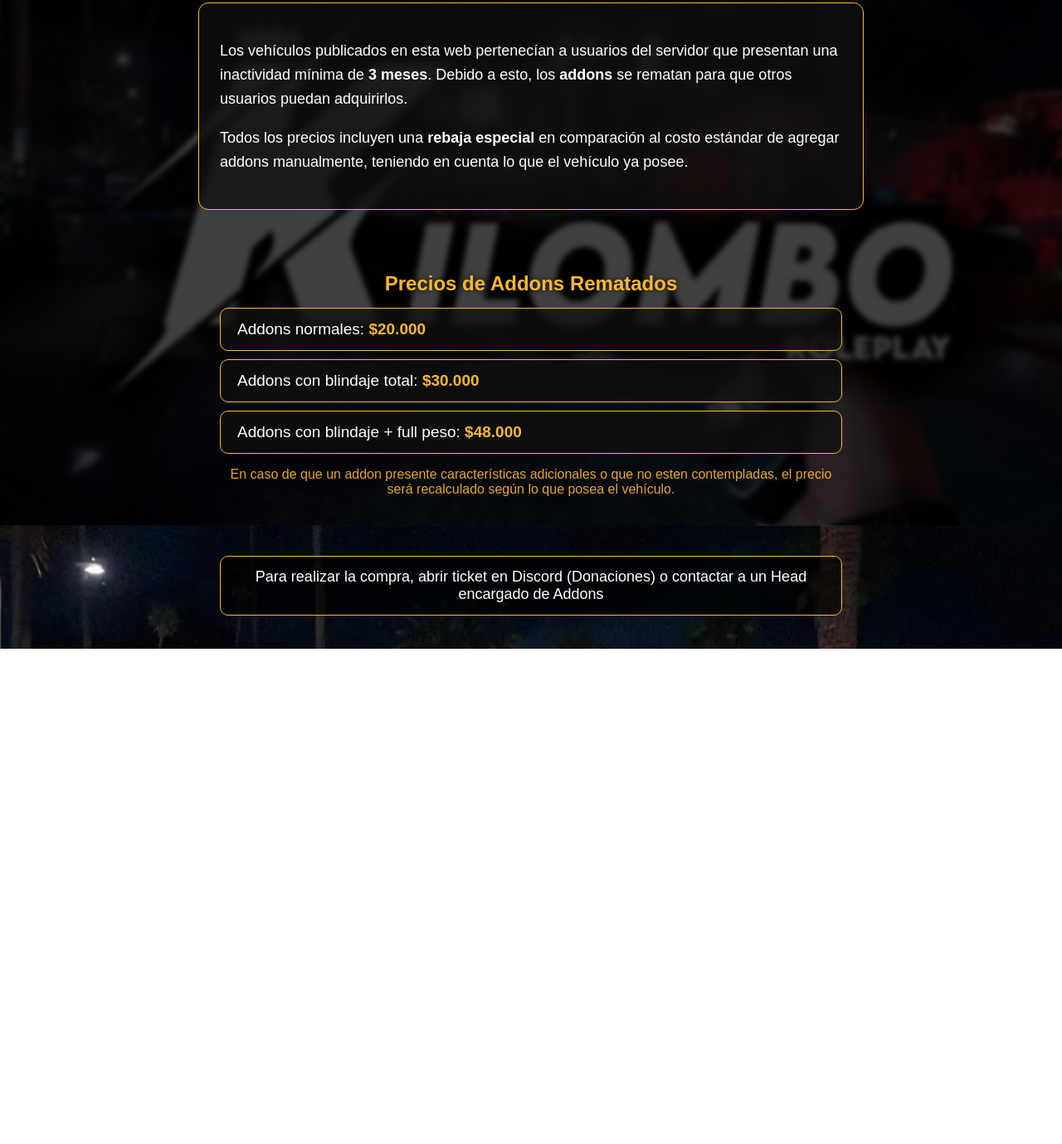
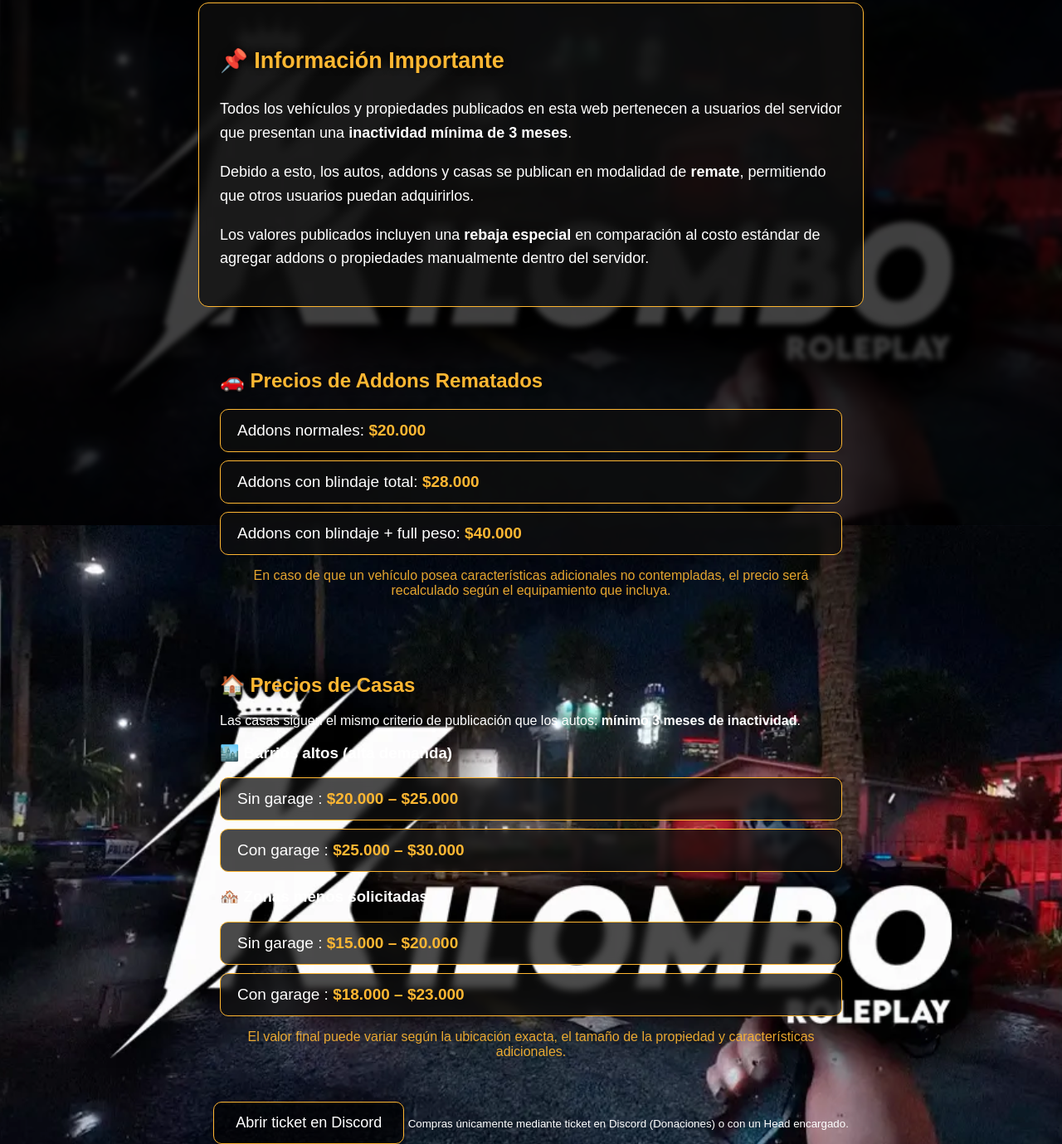
Before and after one commit to Blaink22/web-autos, a plain HTML site: page info.html in a window 1280 px wide. Shown: the part 167-1546 px from the top of the page at 83% size. Before the commit the page ends 949 px from the top, so only its background shows below. Drawn offline with Linux system fonts and the light colour scheme.

Commit message:
Update info.html

```diff
--- a/info.html
+++ b/info.html
@@ -6,54 +6,100 @@
   <title>Información y Precios</title>
   <link rel="stylesheet" href="css/style.css">
 </head>
+
 <body>
 
+  <!-- Overlay -->
   <div class="overlay"></div>
 
+  <!-- Header -->
   <div class="header">
     <a href="index.html" class="back">← Volver</a>
     <h1>Información & Precios</h1>
   </div>
 
+  <!-- Contenedor principal -->
   <div class="info-container">
 
-    <!-- 🟨 Cuadro informativo -->
-    <div class="info-box">
+    <!-- Información general -->
+    <section class="info-box">
+      <h2>📌 Información Importante</h2>
+
       <p>
-            Los vehículos publicados en esta web pertenecían a usuarios del servidor que presentan
-            una inactividad mínima de <strong>3 meses</strong>. Debido a esto, los
-            <strong>addons</strong> se rematan para que otros usuarios puedan adquirirlos.
+        Todos los vehículos y propiedades publicados en esta web pertenecen a
+        usuarios del servidor que presentan una
+        <strong>inactividad mínima de 3 meses</strong>.
       </p>
+
       <p>
-            Todos los precios incluyen una <strong>rebaja especial</strong> en comparación al costo
-            estándar de agregar addons manualmente, teniendo en cuenta lo que el vehículo ya posee.
+        Debido a esto, los autos, addons y casas se publican en modalidad de
+        <strong>remate</strong>, permitiendo que otros usuarios puedan adquirirlos.
       </p>
-    </div>
 
-    <!-- 🟨 Precios -->
-    <div class="price-box full-width">
-        <h2 class="section-title">Precios de Addons Rematados</h2>
+      <p>
+        Los valores publicados incluyen una
+        <strong>rebaja especial</strong> en comparación al costo estándar
+        de agregar addons o propiedades manualmente dentro del servidor.
+      </p>
+    </section>
+
+    <!-- Precios de Autos -->
+    <section class="price-box">
+      <h2>🚗 Precios de Addons Rematados</h2>
 
       <ul class="price-list">
         <li>Addons normales: <span>$20.000</span></li>
-            <li>Addons con blindaje total: <span>$30.000</span></li>
-            <li>Addons con blindaje + full peso: <span>$48.000</span></li>
+        <li>Addons con blindaje total: <span>$28.000</span></li>
+        <li>Addons con blindaje + full peso: <span>$40.000</span></li>
       </ul>
 
       <p class="extra-info">
-            En caso de que un addon presente características adicionales o que no esten contempladas,
-            el precio será recalculado según lo que posea el vehículo.
+        En caso de que un vehículo posea características adicionales no contempladas,
+        el precio será recalculado según el equipamiento que incluya.
       </p>
+    </section>
+
+    <!-- Precios de Casas -->
+    <section class="price-box">
+      <h2>🏠 Precios de Casas</h2>
+
+      <p class="section-description">
+        Las casas siguen el mismo criterio de publicación que los autos:
+        <strong>mínimo 3 meses de inactividad</strong>.
+      </p>
+
+      <h3>🏙️ Barrios altos (alta demanda)</h3>
+      <ul class="price-list">
+        <li>Sin garage : <span>$20.000 – $25.000</span></li>
+        <li>Con garage : <span>$25.000 – $30.000</span></li>
+      </ul>
+
+      <h3>🏘️ Zonas menos solicitadas</h3>
+      <ul class="price-list">
+        <li>Sin garage : <span>$15.000 – $20.000</span></li>
+        <li>Con garage : <span>$18.000 – $23.000</span></li>
+      </ul>
+
+      <p class="extra-info">
+        El valor final puede variar según la ubicación exacta,
+        el tamaño de la propiedad y características adicionales.
+      </p>
+    </section>
+
+    <!-- Botón de compra -->
+    <section class="buy-section">
+     <a href="https://discord.gg/kilombo" target="_blank" class="buy-button">
+      Abrir ticket en Discord
+     </a>
+
+     <small class="buy-note">
+       Compras únicamente mediante ticket en Discord (Donaciones)
+       o con un Head encargado.
+     </small>
+    </section>
+
+
   </div>
 
-    <!-- 🟨 ÚNICO botón de compra -->
-    <div class="buy-button-container">
-        <a href="https://discord.gg/kilombo" target="_blank" class="buy-button">
-            Para realizar la compra, abrir ticket en Discord (Donaciones)
-            o contactar a un Head encargado de Addons
-        </a>
-    </div>
-
-</div>
 </body>
 </html>
```
Lines whose indentation alone changed are shown as unchanged.
